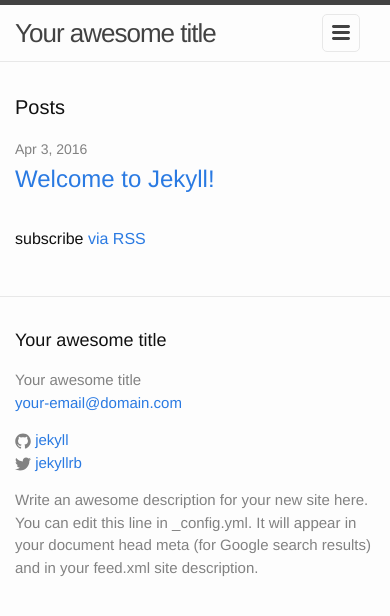
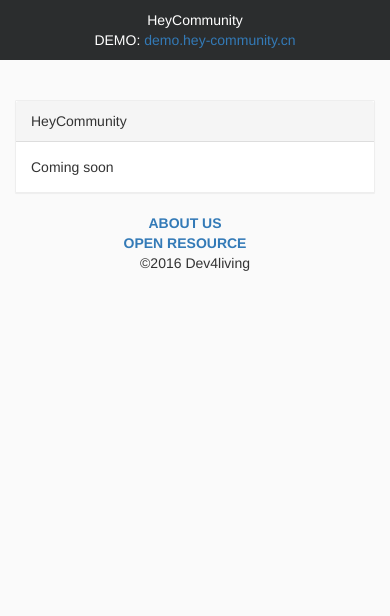
Before and after one commit to ProtobiaTech/HeyCommunity-home, a Jekyll site: the page built from index.html, in a window 390 px wide. Shown: the top 616 px of the page. Built offline with Jekyll 4.4.1, drawn with Linux system fonts in a browser that asks for light colours; nearby versions of some CDN libraries; some web fonts are replaced; library files that are not in the unit come from our copies.

Commit message:
restore home page

```diff
--- a/_layouts/default.html
+++ b/_layouts/default.html
@@ -1,20 +1,13 @@
 <!DOCTYPE html>
 <html>
+<head>
+    <link rel="stylesheet" type="text/css" href="css/home.css">
+    <link rel="stylesheet" type="text/css" href="bower_components/bootstrap/dist/css/bootstrap.min.css">
+    <meta charset="UTF-8">
+    <meta name="viewport" content="width=device-width">
+</head>
 
-  {% include head.html %}
-
-  <body>
-
-    {% include header.html %}
-
-    <div class="page-content">
-      <div class="wrapper">
-        {{ content }}
-      </div>
-    </div>
-
-    {% include footer.html %}
-
-  </body>
-
+<body>
+    {{ content }}
+</body>
 </html>
--- /dev/null
+++ b/css/home.css
@@ -0,0 +1,95 @@
+@font-face {
+    font-family: 'proxima-nova';
+    src: url(' //instagramstatic-a.akamaihd.net/h1/webfonts/proximanova-light-webfont.eot/63c84728610f.eot');
+    src: url(' //instagramstatic-a.akamaihd.net/h1/webfonts/proximanova-light-webfont.eot/63c84728610f.eot?#iefix') format("embedded-opentype"),
+         url(' //instagramstatic-a.akamaihd.net/h1/webfonts/proximanova-light-webfont.woff/66bbe029f180.woff') format("woff"),
+         url(' //instagramstatic-a.akamaihd.net/h1/webfonts/proximanova-light-webfont.ttf/eb408516399b.ttf') format("truetype"),
+         url(' //instagramstatic-a.akamaihd.net/h1/webfonts/proximanova-light-webfont.svg/858f6a9b7ef3.svg#ProximaNovaLight') format("svg");
+    font-weight: 300;
+    font-style: normal;
+}
+
+body {
+    background-color: #fafafa !important;
+    font-family: proxima-nova, 'Helvetica Neue', Arial, Helvetica, sans-serif !important;
+    font-style: normal;
+    font-variant: normal;
+    font-weight: normal;
+}
+
+.banner-box {
+    position: fixed;
+    left: 0;
+    top: 0;
+    width: 100%;
+    padding: 10px;
+    background-color: #2b2d2e;
+    color: #fff;
+    z-index: 99;
+}
+
+#main-body {
+    max-width: 930px;
+    margin: 40px auto 0;
+}
+
+#main-body .phone-box {
+    width: 454px;
+    height: 618px;
+    background-image: url('../images/phone.png');
+}
+
+
+@media (min-width: 768px) {
+    #main-body .row-1 {
+        margin: 0 30px 15px;
+    }
+}
+
+#main-body .phone-box iframe {
+    position: relative;
+    top: 93px;
+    left: 132px;
+    width: 343px;
+    height: 610px;
+    border: 0;
+    transform: scale(0.7);
+    transform-origin:0 0;
+}
+
+#main-body .panel-new-tenant {
+    margin-top: 60px;
+    background-color: #fff;
+    border-radius: 1px;
+    border-color: #eee;
+}
+
+@media (min-width: 992px) {
+    #main-body .panel-new-tenant {
+        margin-left: 20px;
+    }
+}
+
+#main-body .panel-new-tenant .caption {
+    font-size: 18px;
+}
+
+#main-body .panel-new-tenant .form-control,
+#main-body .panel-new-tenant .input-group-addon {
+    border-color: #ddd;
+    box-shadow: none !important;
+}
+
+#main-body .panel-new-tenant .form .form-group .col-sm-12 {
+    margin-bottom: 8px;
+}
+
+nav {
+
+}
+
+nav a {
+    display: inline-block;
+    margin-right: 20px;
+    font-weight: 600;
+}
--- a/index.html
+++ b/index.html
@@ -2,22 +2,53 @@
 layout: default
 ---
 
-<div class="home">
+<div id="main-body">
+    <div class="visible-sm-block visible-xs-block banner-box text-center">
+        HeyCommunity <br>
+        DEMO: <a href="http://demo.hey-community.cn">demo.hey-community.cn</a>
+    </div>
+    <div class="container-fluid">
+        <div class="row row-1">
+            <div class="col-md-6 hidden-sm hidden-xs">
+                <div class="phone-box">
+                    <iframe src="http://demo.hey-community.cn"></iframe>
+                </div>
+            </div>
 
-  <h1 class="page-heading">Posts</h1>
+            <div class="col-md-6">
+                <div class="panel panel-default panel-new-tenant">
+                    <div class="panel-heading">
+                        HeyCommunity
+                    </div>
+                    <div class="panel-body">
+                        Coming soon
+                    </div>
+                </div>
+            </div>
+        </div>
 
-  <ul class="post-list">
-    {% for post in site.posts %}
-      <li>
-        <span class="post-meta">{{ post.date | date: "%b %-d, %Y" }}</span>
+        <div class="row" style="margin-bottom:10px;">
+            <div class="col-xs-12 hidden-sm hidden-xs">
+                <div class="pull-right">
+                    &copy;2016 Dev4living
+                </div>
+                <nav>
+                    <a href="{{ url('about-us') }}">ABOUT US</a>
+                    <a href="{{ url('open-resource') }}">OPEN RESOURCE</a>
+                </nav>
+            </div>
 
-        <h2>
-          <a class="post-link" href="{{ post.url | prepend: site.baseurl }}">{{ post.title }}</a>
-        </h2>
-      </li>
-    {% endfor %}
-  </ul>
-
-  <p class="rss-subscribe">subscribe <a href="{{ "/feed.xml" | prepend: site.baseurl }}">via RSS</a></p>
-
+            <div class="col-xs-12 visible-sm-block visible-xs-block text-center">
+                <nav class="" style="max-width:60%; margin:0 auto;">
+                    <a href="{{ url('about-us') }}">ABOUT US</a>
+                    <a href="{{ url('open-resource') }}">OPEN RESOURCE</a>
+                </nav>
+                <div>
+                    &copy;2016 Dev4living
+                </div>
+            </div>
+        </div>
+    </div>
 </div>
+</body>
+</html>
```
Also changed, not shown: images/phone.png (added), 1 other file.
